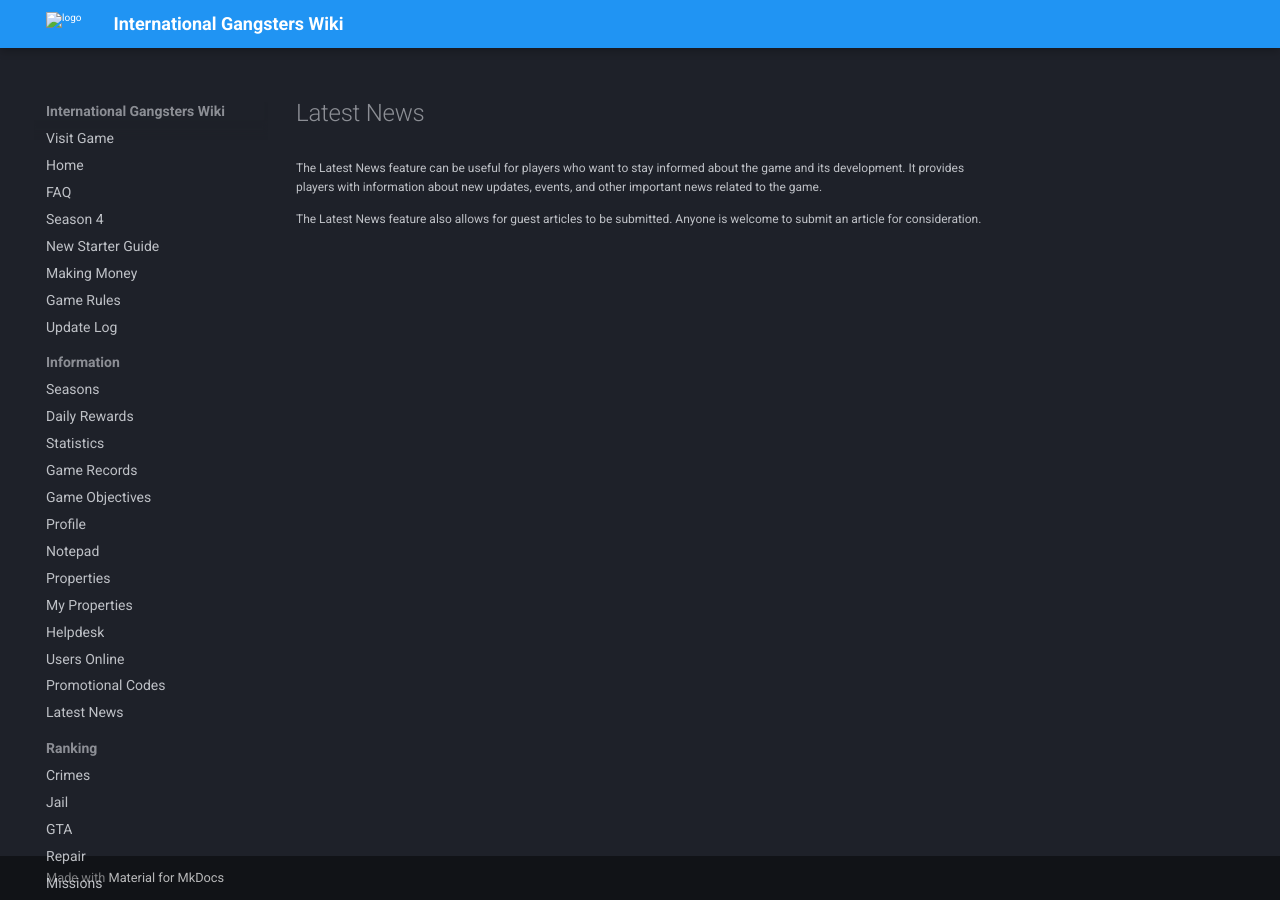
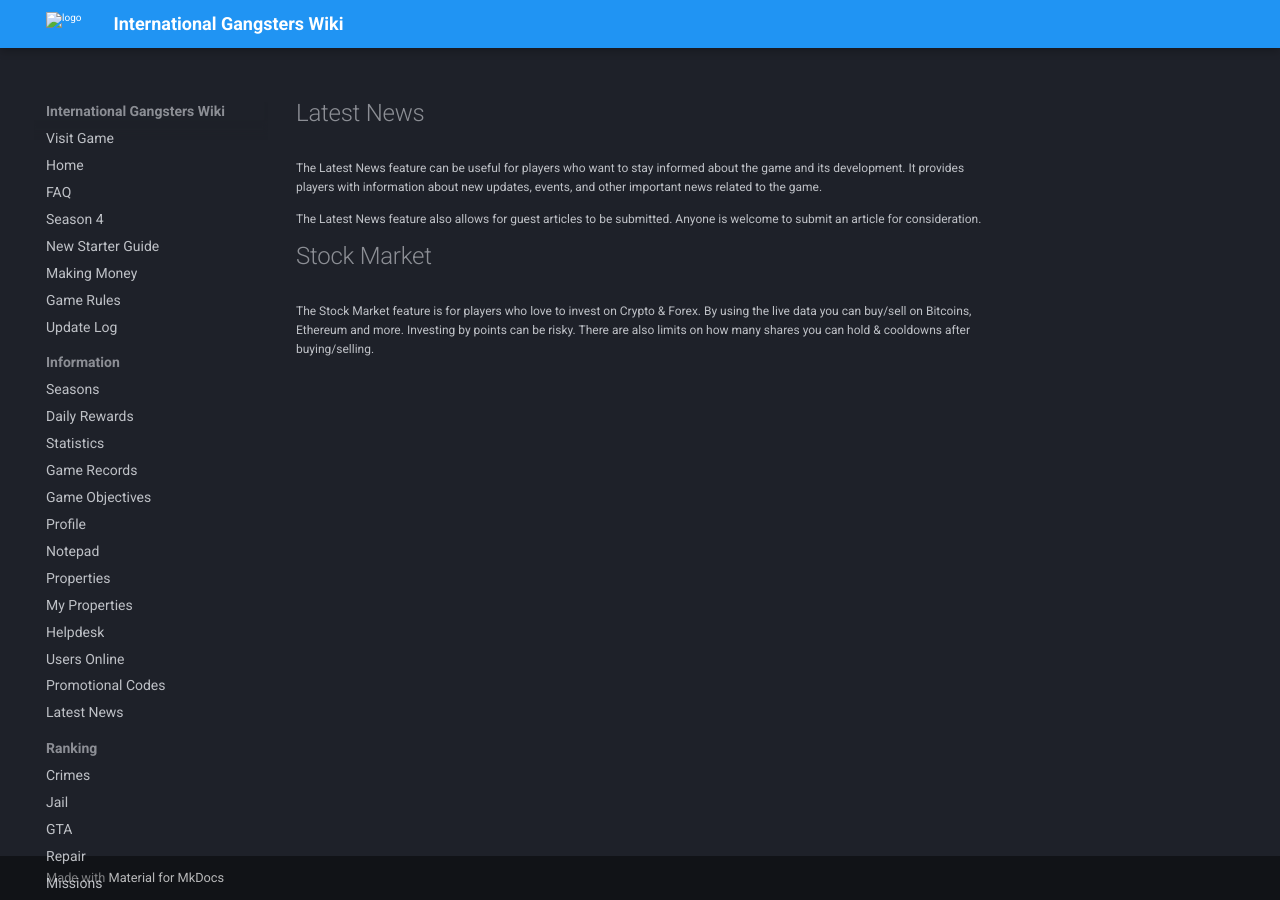
Before and after one commit to InternationalGangsters/wiki, an MkDocs documentation site: the page built from docs/information/latest_news.md, in a window 1280 px wide. Built offline with MkDocs 1.6.1 and Material for MkDocs 9.7.7, drawn with Linux system fonts in a browser that asks for light colours; comment, search, counter and statistics services are not loaded.

Commit message:
Update latest_news.md

```diff
--- a/docs/information/latest_news.md
+++ b/docs/information/latest_news.md
@@ -3,3 +3,7 @@
 The Latest News feature can be useful for players who want to stay informed about the game and its development. It provides players with information about new updates, events, and other important news related to the game.
 
 The Latest News feature also allows for guest articles to be submitted. Anyone is welcome to submit an article for consideration.
+
+# Stock Market
+
+The Stock Market feature is for players who love to invest on Crypto & Forex. By using the live data you can buy/sell on Bitcoins, Ethereum and more. Investing by points can be risky.  There are also limits on how many shares you can hold & cooldowns after buying/selling.
```
